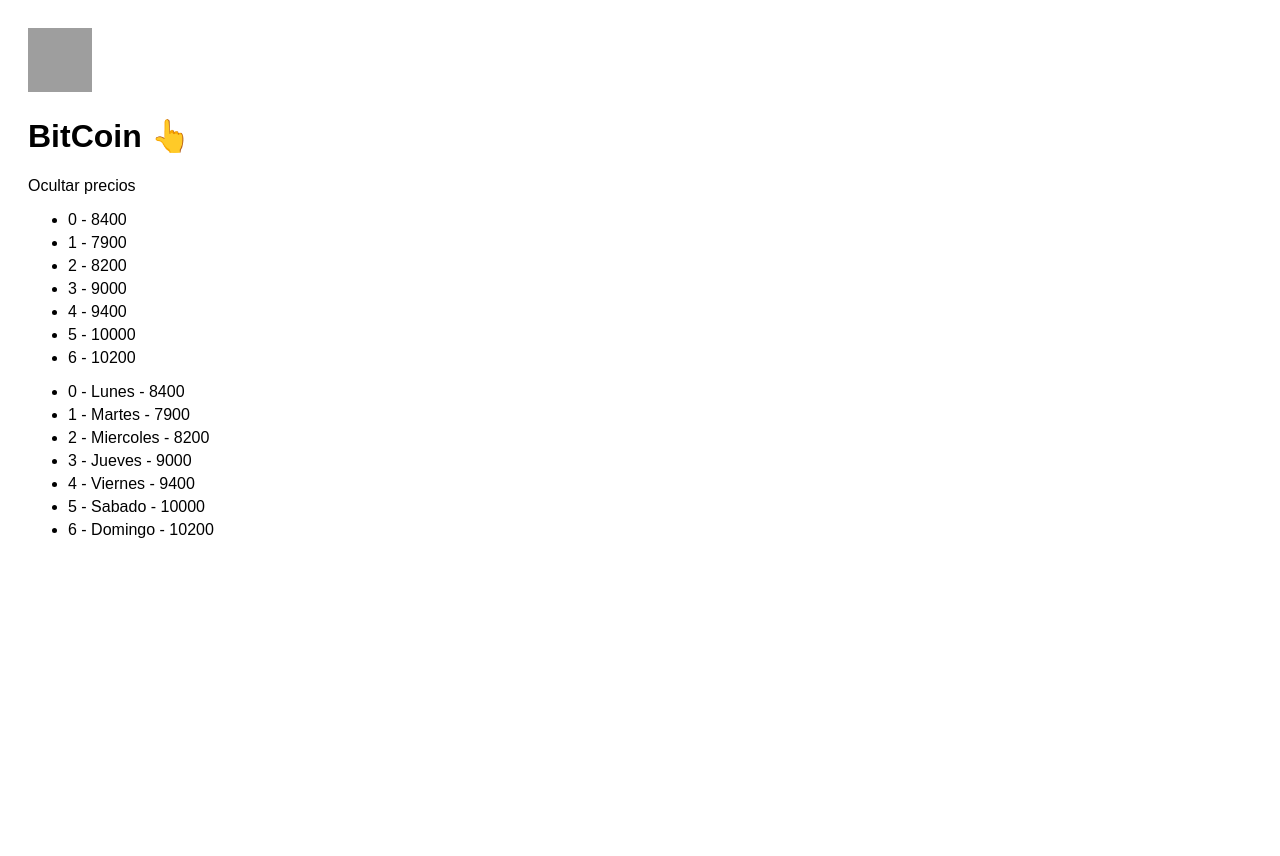
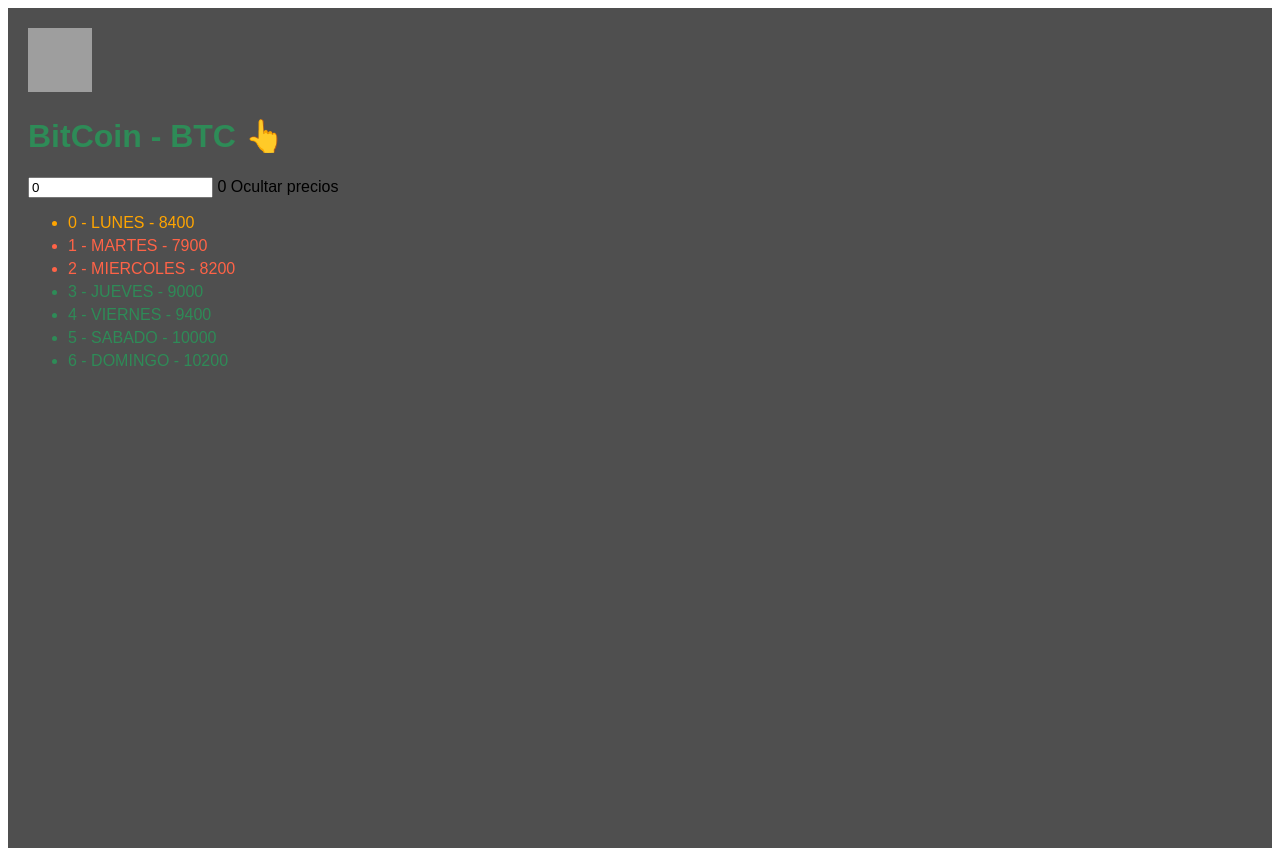
Before and after one commit to SergioAlex2308/basic-course-vue2, a plain HTML site: page index.html in a window 1280 px wide. Both pictures are taken after a click on the element "Mostrar Precios". Drawn offline with nearby package versions, Linux system fonts and the light colour scheme; grey boxes are pictures that could not be loaded.

Commit message:
Computed, v-model

```diff
--- a/app.js
+++ b/app.js
@@ -4,8 +4,15 @@ new Vue({
   data() {
     return {
       name: 'BitCoin',
+      symbol: 'BTC',
       img: 'https://cryptologos.cc/logos/bitcoin-btc-logo.png',
       changePercent: 10,
+
+      value: 0,
+
+      color: 'F4F4F4',
+      price: 8400,
+
       prices: [8400, 7900, 8200, 9000, 9400, 10000, 10200],
 
       pricesWithDays: [
@@ -22,9 +29,29 @@ new Vue({
     }
   },
 
+  computed: {
+    title () {
+      return `${this.name} - ${this.symbol}`
+    },
+    convertedValue() {
+      if(!this.value) {
+        return 0;
+      }
+      return this.value / this.price;
+    }
+  },
+
+  watch: {
+    showPrices() {
+
+    }
+  },
+
   methods: {
     toggleShowPrices () {
       this.showPrices = !this.showPrices;
+
+      this.color = this.color.split('').reverse().join('');
     }
   }
 })
--- a/index.html
+++ b/index.html
@@ -11,28 +11,23 @@
 
 <body>
 
-  <div id="app">
-    <img
-      v-on:mouseover="toggleShowPrices"
-      v-on:mouseout="toggleShowPrices"
-      v-bind:src="img" :alt="name">
-    <h1>
-      {{ name }}
+  <div id="app" :style="{ background: '#' + color}">
+    <img v-on:mouseover="toggleShowPrices" v-on:mouseout="toggleShowPrices" v-bind:src="img" :alt="name">
+    <h1 :class="changePercent > 0 ? 'green' : 'red'">
+      {{ title }}
       <span> {{ changePercent > 0 ? '👆' : '👇'}}</span>
     </h1>
+
+    <input type="number"  v-model="value"/>
+    <span> {{ convertedValue }}</span>
 
     <span v-on:click="toggleShowPrices">
       {{ showPrices ? 'Ocultar precios' : 'Mostrar Precios'}}
     </span>
 
-    <ul>
-      <li v-for="(price, index) in prices" :key="price">
-        {{ index }} - {{ price }}
-      </li>
-    </ul>
-
     <ul v-show="showPrices">
-      <li v-for="(p, index) in pricesWithDays" :key="p.day">
+      <li class="uppercase" :class="{orange: p.value === price, red: p.value < price, green: p.value > price}"
+        v-for="(p, index) in pricesWithDays" :key="p.day">
         {{ index }} - {{ p.day }} - {{ p.value }}
       </li>
     </ul>
```
